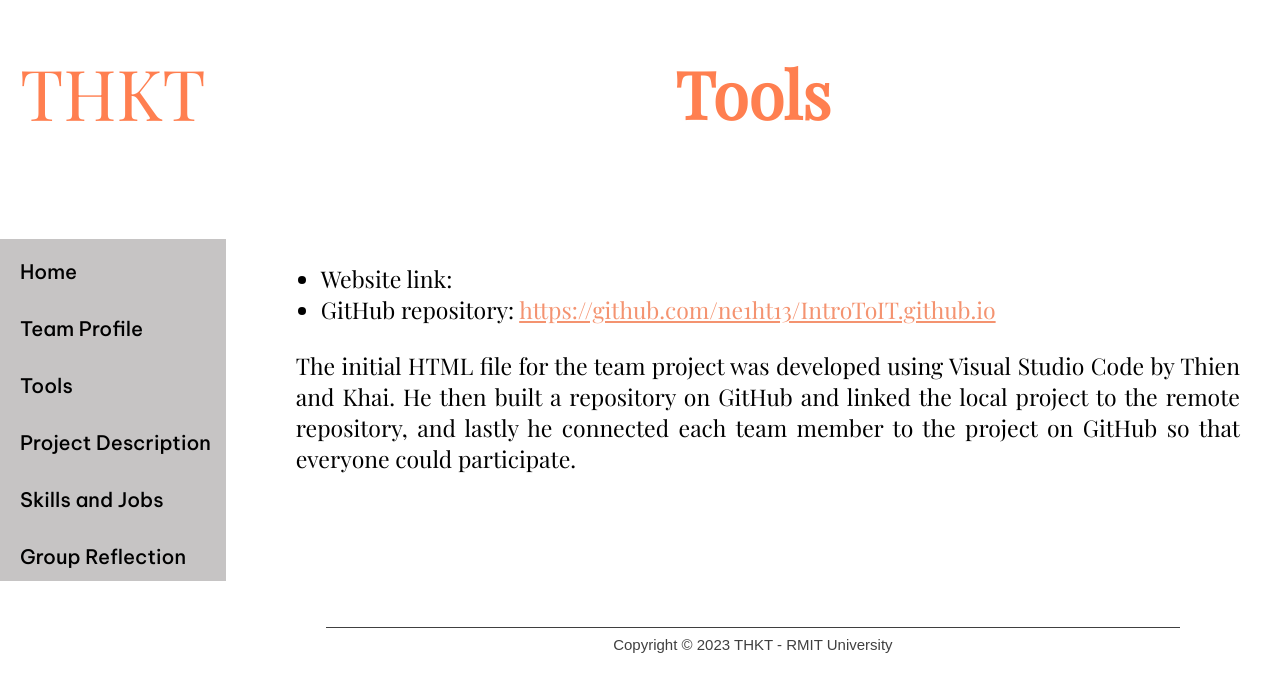
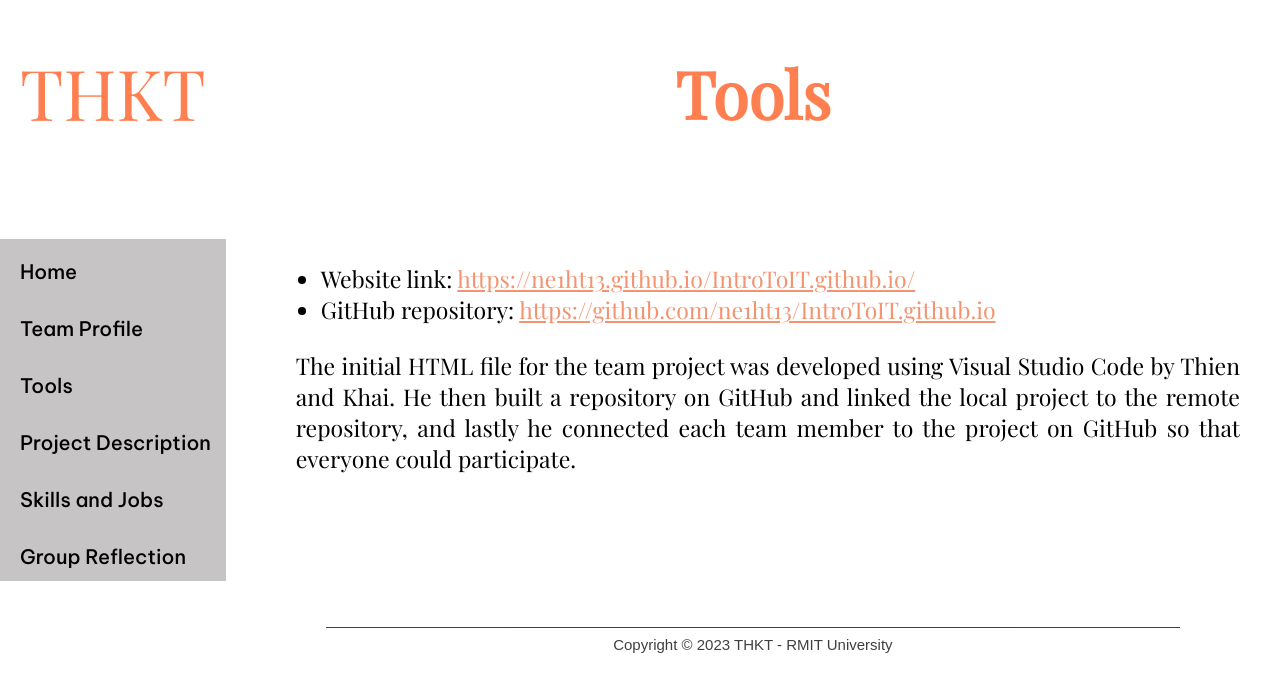
Before and after one commit to ne1ht13/IntroToIT, a plain HTML site: page html/asm-section/tools.html in a window 1280 px wide. Drawn offline with nearby package versions, Linux system fonts and the light colour scheme.

Commit message:
Update tools.html

```diff
--- a/html/asm-section/tools.html
+++ b/html/asm-section/tools.html
@@ -58,7 +58,9 @@
       <ul style="margin-left: 25px; margin-bottom: 25px; margin-top: -8px;">
         <li style="text-align: left;" id="toolli">
           Website link:
-
+          <a class="Link"
+            href="https://ne1ht13.github.io/IntroToIT.github.io/">https://ne1ht13.github.io/IntroToIT.github.io/
+          </a>
         </li>
 
         <li style="text-align: left;" id="toolli">
```
